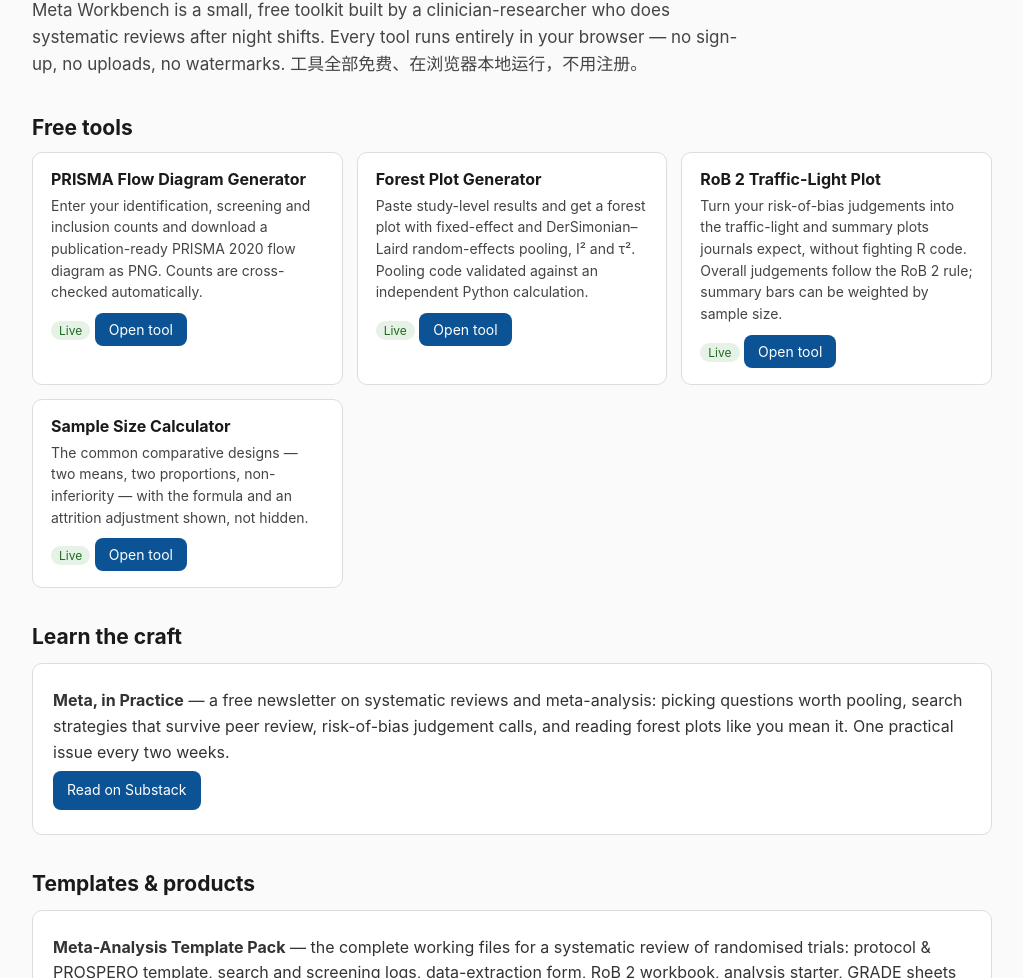
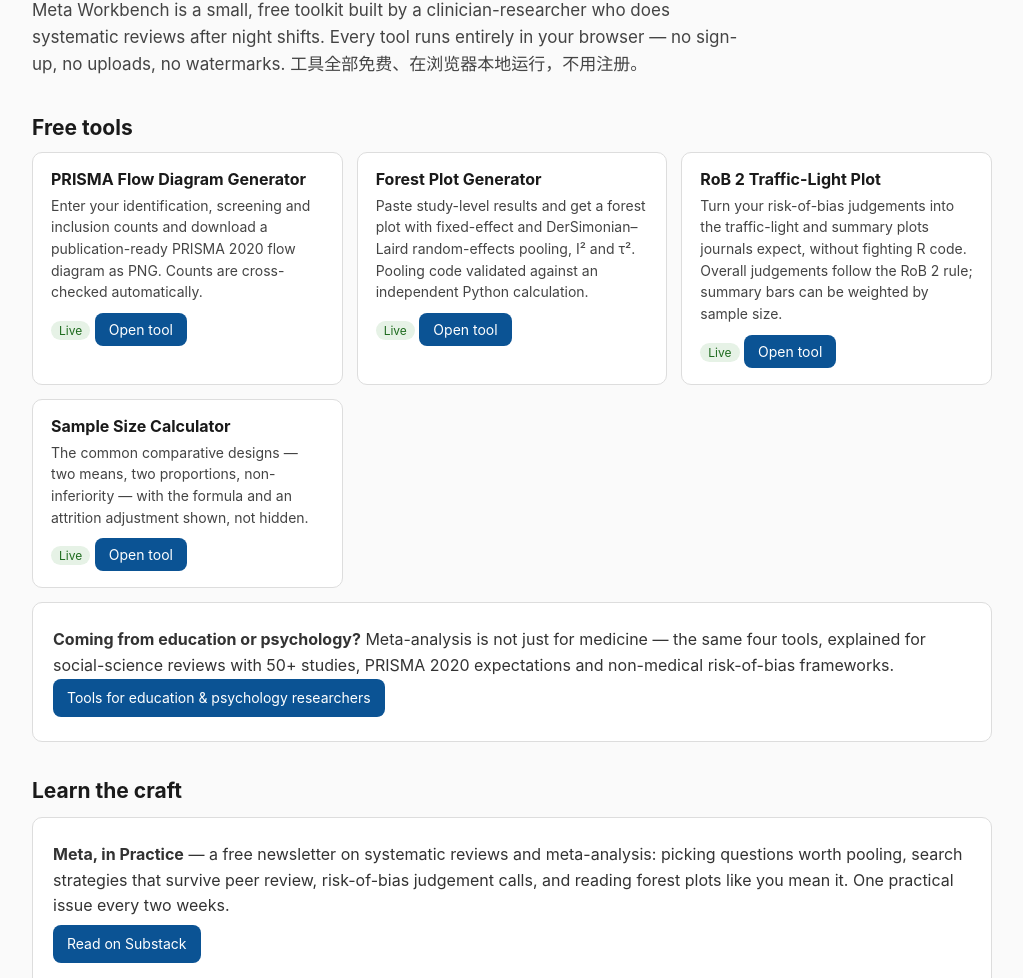
Before and after one commit to 007-cloud-star/metaworkbench, a plain HTML site: page index.html in a window 1280 px wide. Shown: the part 122-1100 px from the top of the page, without its empty margins (128-1151 px from the left). Drawn offline with Linux system fonts and the light colour scheme.

Commit message:
Link landing page from homepage

```diff
--- a/index.html
+++ b/index.html
@@ -69,6 +69,10 @@
     </div>
   </div>
 
+  <div class="band">
+    <p><strong>Coming from education or psychology?</strong> Meta-analysis is not just for medicine — the same four tools, explained for social-science reviews with 50+ studies, PRISMA 2020 expectations and non-medical risk-of-bias frameworks. <a class="btn" href="./for-education-psychology.html">Tools for education &amp; psychology researchers</a></p>
+  </div>
+
   <h2>Learn the craft</h2>
   <div class="band">
     <p><strong>Meta, in Practice</strong> — a free newsletter on systematic reviews and meta-analysis: picking questions worth pooling, search strategies that survive peer review, risk-of-bias judgement calls, and reading forest plots like you mean it. One practical issue every two weeks.</p>
```
